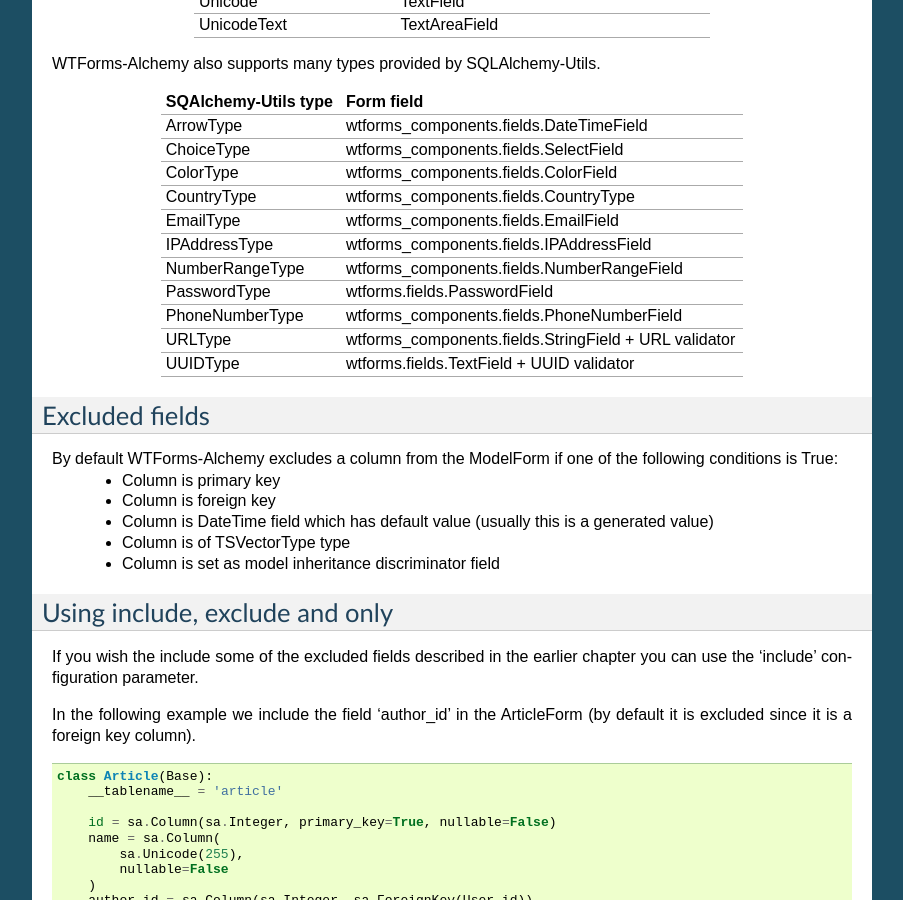
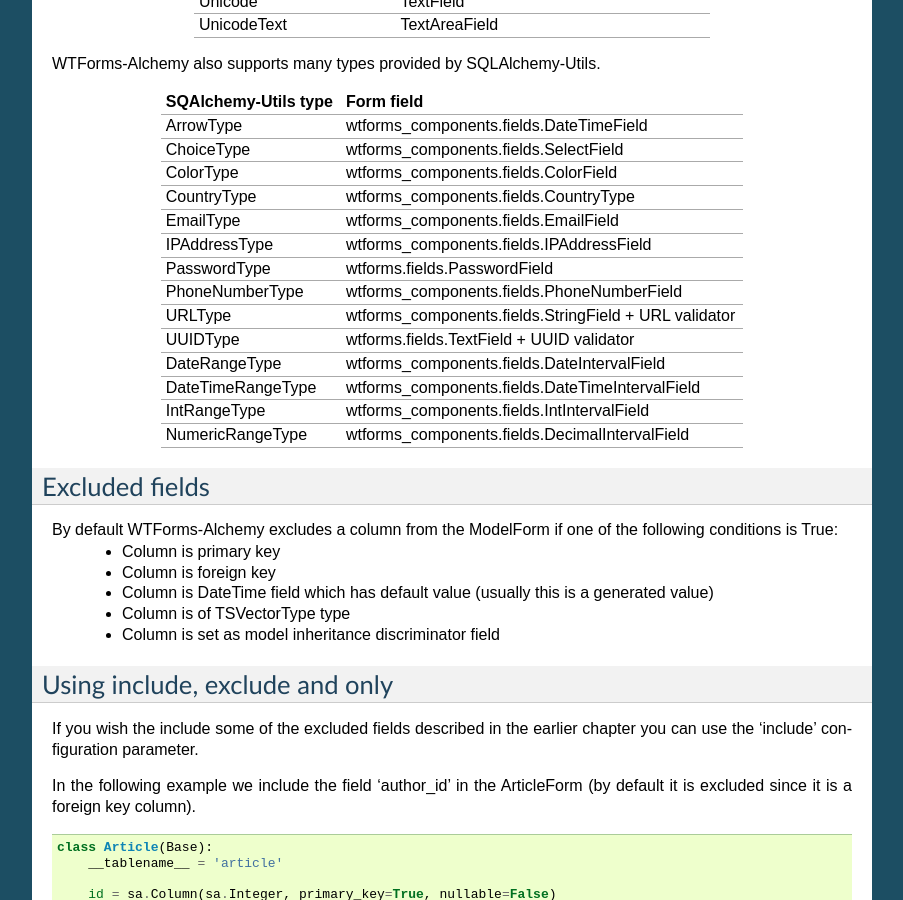
Before and after one commit to kvesteri/wtforms-alchemy, a Sphinx documentation site: the page built from docs/column_conversion.rst, in a window 1280 px wide and 900 px high, scrolled down 583 px. Shown: the whole window, without its empty margins (198-1101 px from the left). Built offline with Sphinx 7.4.7, drawn with Linux system fonts in a browser that asks for light colours.

Commit message:
Update docs for range types

```diff
--- a/docs/column_conversion.rst
+++ b/docs/column_conversion.rst
@@ -43,12 +43,18 @@
     CountryType                         wtforms_components.fields.CountryType
     EmailType                           wtforms_components.fields.EmailField
     IPAddressType                       wtforms_components.fields.IPAddressField
-    NumberRangeType                     wtforms_components.fields.NumberRangeField
     PasswordType                        wtforms.fields.PasswordField
     PhoneNumberType                     wtforms_components.fields.PhoneNumberField
     URLType                             wtforms_components.fields.StringField + URL validator
     UUIDType                            wtforms.fields.TextField + UUID validator
+
+    DateRangeType                       wtforms_components.fields.DateIntervalField
+    DateTimeRangeType                   wtforms_components.fields.DateTimeIntervalField
+    IntRangeType                        wtforms_components.fields.IntIntervalField
+    NumericRangeType                    wtforms_components.fields.DecimalIntervalField
 ====================================    =================
+
+
 
 
 Excluded fields
```
